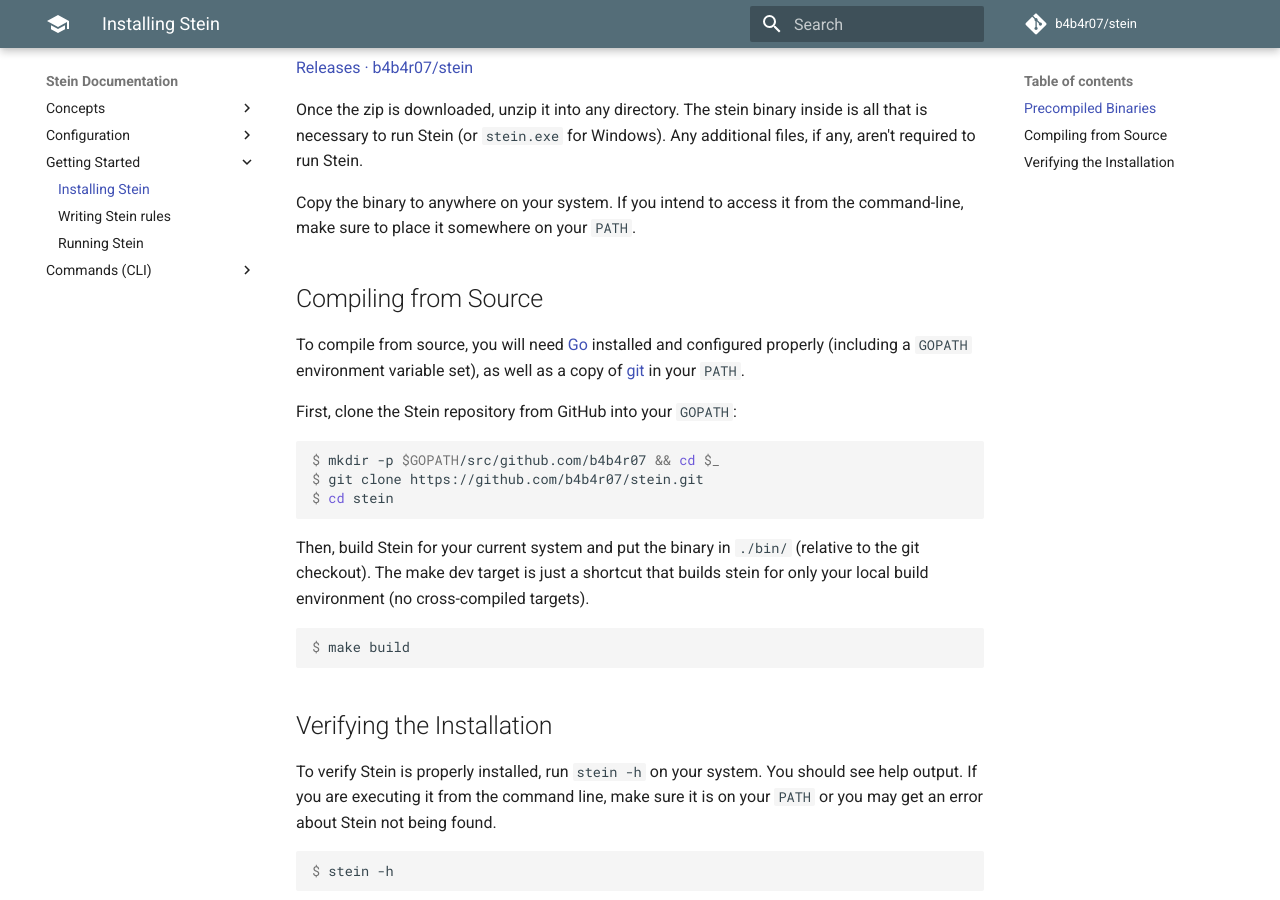
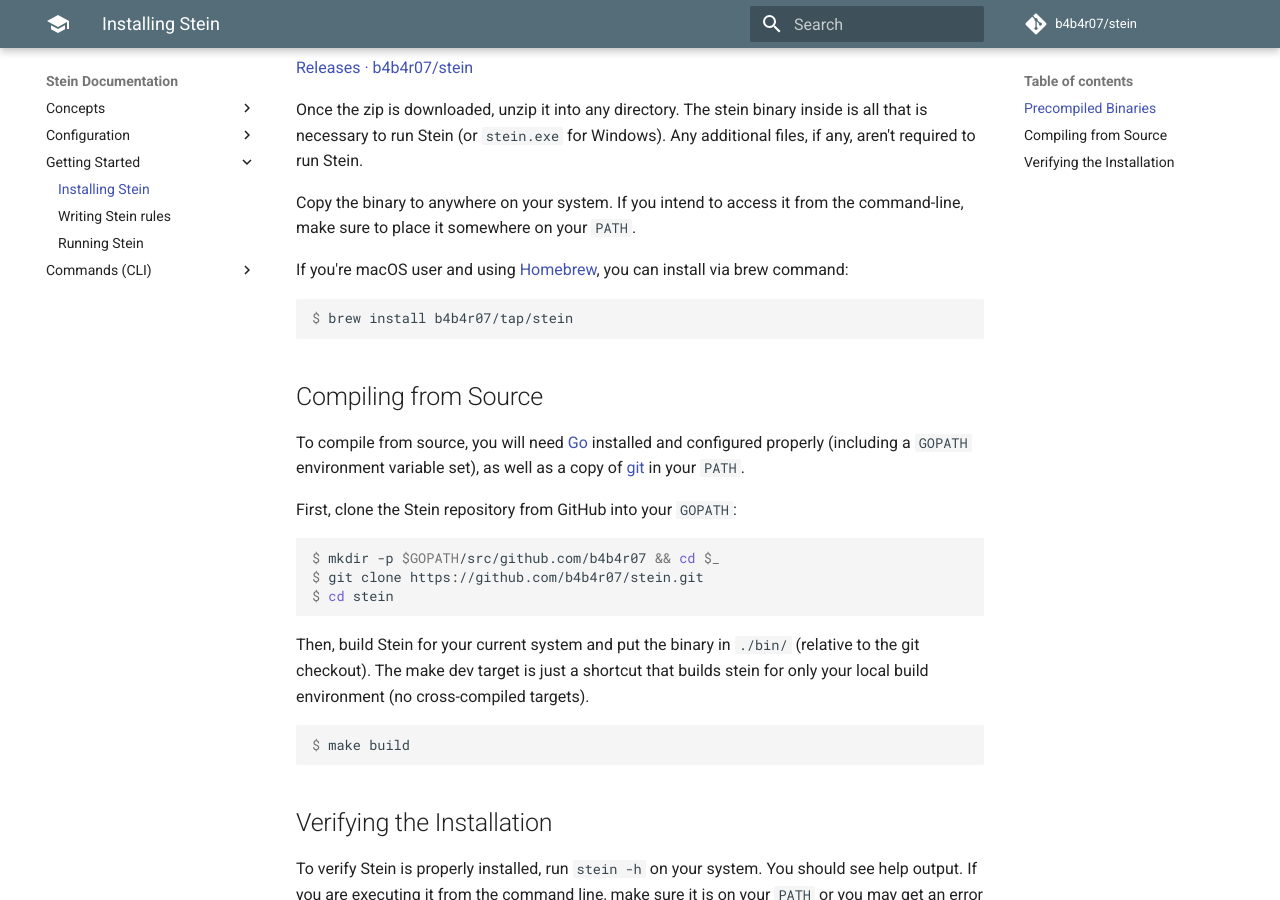
Before and after one commit to babarot/stein, an MkDocs documentation site: the page built from docs/intro/install.md, in a window 1280 px wide and 900 px high, scrolled down 476 px. Built offline with MkDocs 1.6.1 and Material for MkDocs 9.7.7, drawn with Linux system fonts in a browser that asks for light colours; nearby versions of some CDN libraries; comment, search, counter and statistics services are not loaded.

Commit message:
Update installation
ref: https://github.com/b4b4r07/stein/issues/9

````diff
--- a/docs/intro/install.md
+++ b/docs/intro/install.md
@@ -22,6 +22,12 @@
 Once the zip is downloaded, unzip it into any directory. The stein binary inside is all that is necessary to run Stein (or `stein.exe` for Windows). Any additional files, if any, aren't required to run Stein.
 
 Copy the binary to anywhere on your system. If you intend to access it from the command-line, make sure to place it somewhere on your `PATH`.
+
+If you're macOS user and using [Homebrew](https://brew.sh/), you can install via brew command:
+
+```console
+$ brew install b4b4r07/tap/stein
+```
 
 ## Compiling from Source
 
````
